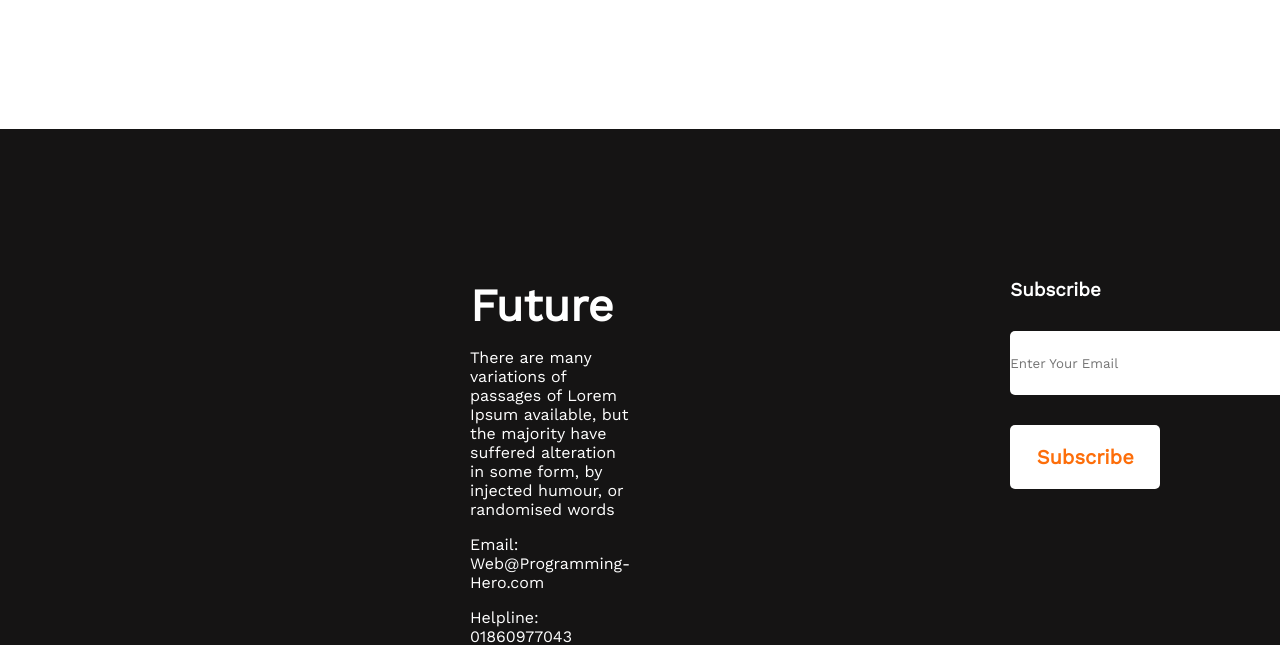
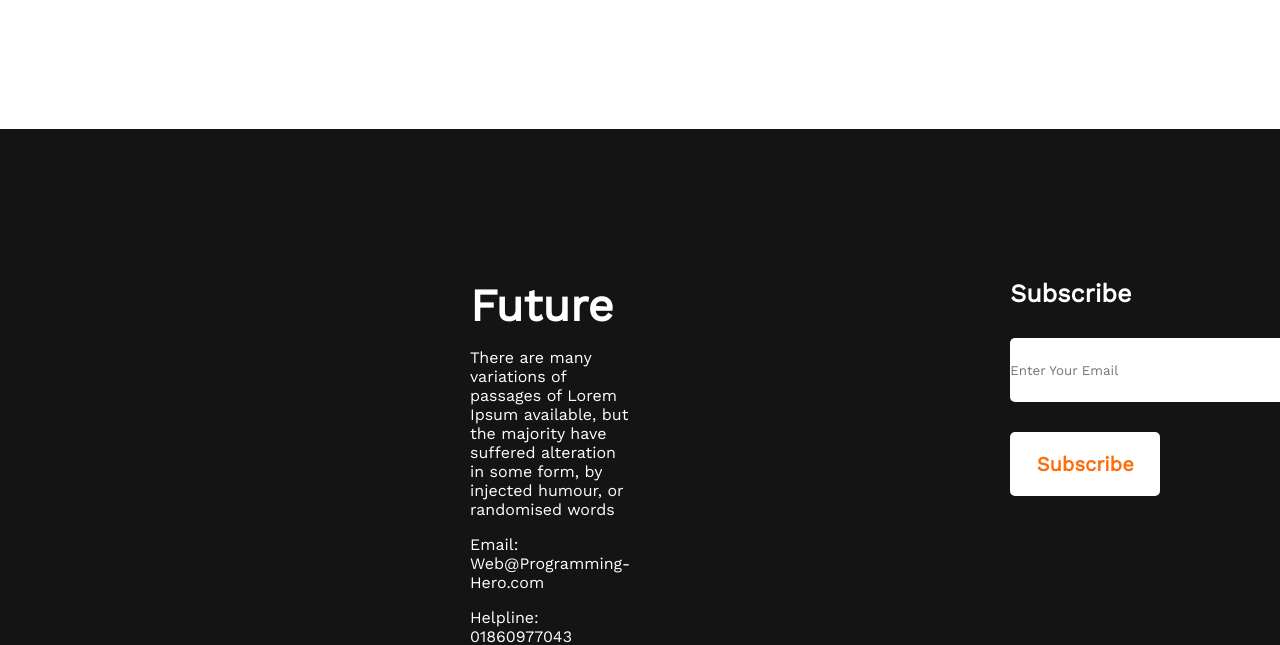
Before and after one commit to AshrafUAsif/my-first-assignment, a plain HTML site: page index.html in a window 1280 px wide. Shown: the part 3345-3990 px from the top of the page. Drawn offline with nearby package versions, Linux system fonts and the light colour scheme.

Commit message:
commit man

```diff
--- a/styles/design.css
+++ b/styles/design.css
@@ -173,6 +173,8 @@ footer{
 
 .subscribe-title{
     padding-bottom: 30px;
+    font-weight: 600;
+    font-size: 25px;
 }
 .contact-me input[type="email"], textarea{
     margin-bottom: 30px;
```
